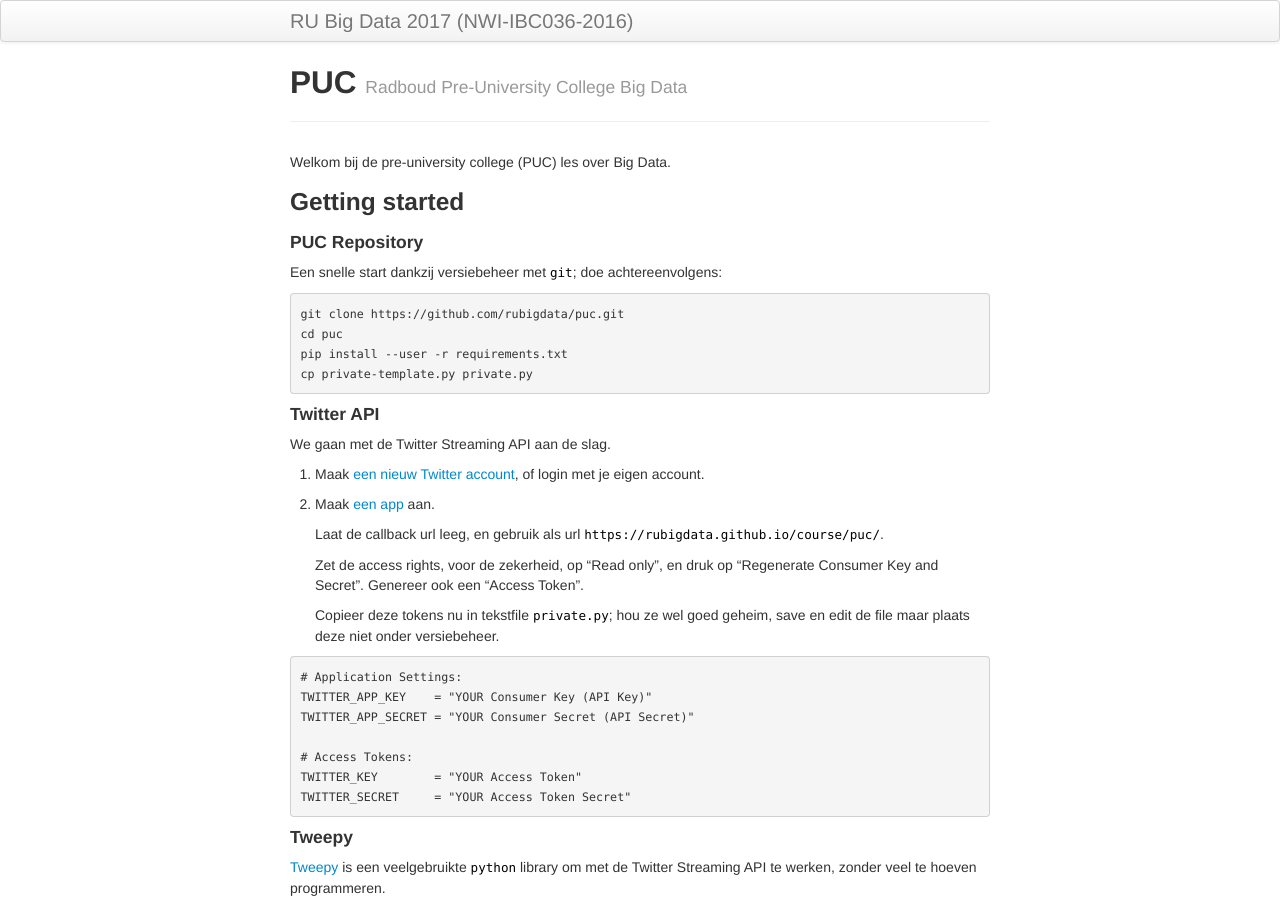
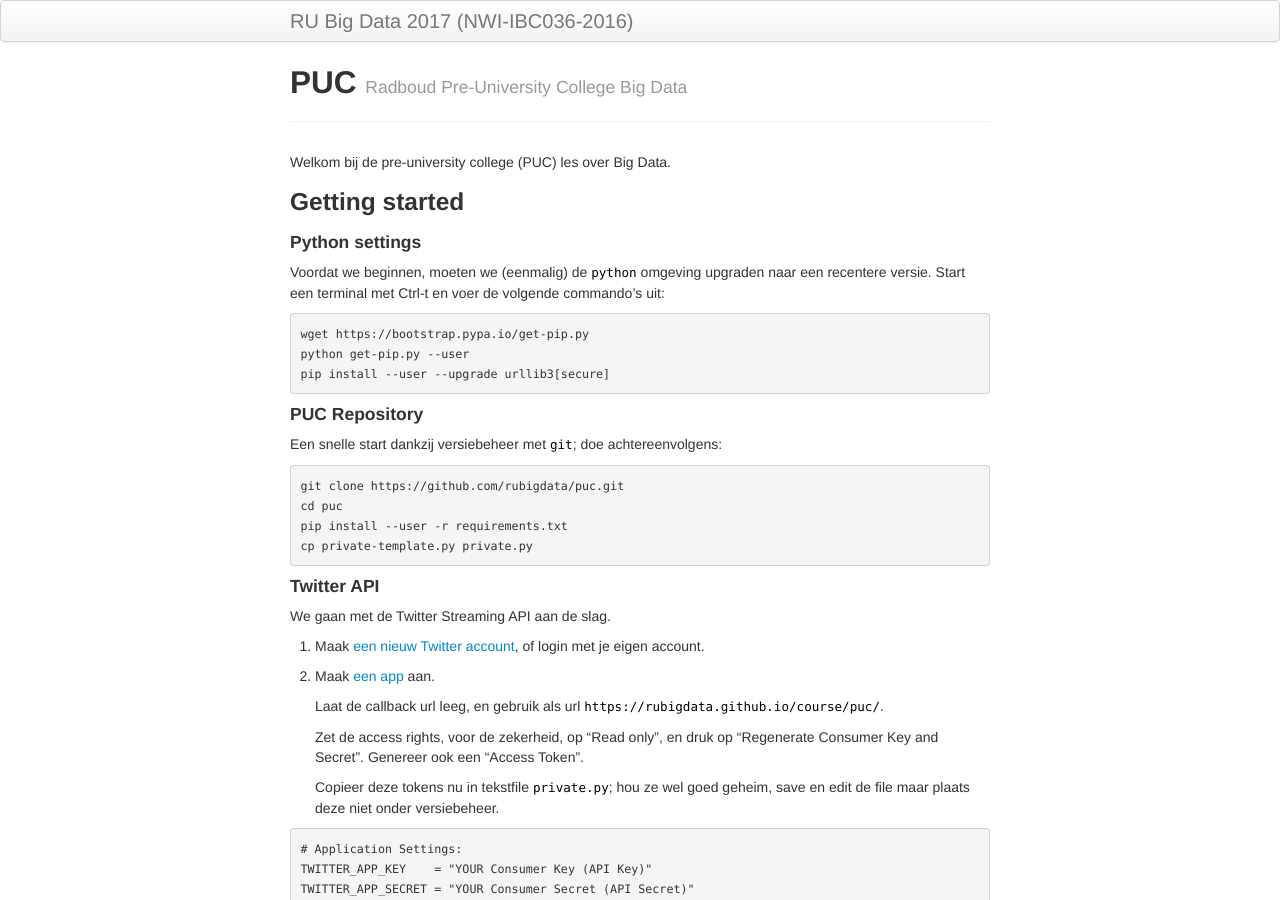
Before and after one commit to Thelukepet/course, a Jekyll site: the page built from puc/tutorial.md, in a window 1280 px wide and 900 px high. Built offline with Jekyll 4.4.1, drawn with Linux system fonts in a browser that asks for light colours.

Commit message:
Fix voor praktikumzaal

```diff
--- a/puc/tutorial.md
+++ b/puc/tutorial.md
@@ -8,6 +8,16 @@ description: Pre-University College, Radboud.
 Welkom bij de pre-university college (PUC) les over Big Data.
 
 ### Getting started
+
+#### Python settings
+
+Voordat we beginnen, moeten we (eenmalig) de `python` omgeving upgraden
+naar een recentere versie. Start een terminal met Ctrl-t en voer de volgende
+commando's uit:
+
+    wget https://bootstrap.pypa.io/get-pip.py
+    python get-pip.py --user
+    pip install --user --upgrade urllib3[secure]
 
 #### PUC Repository
 
```
